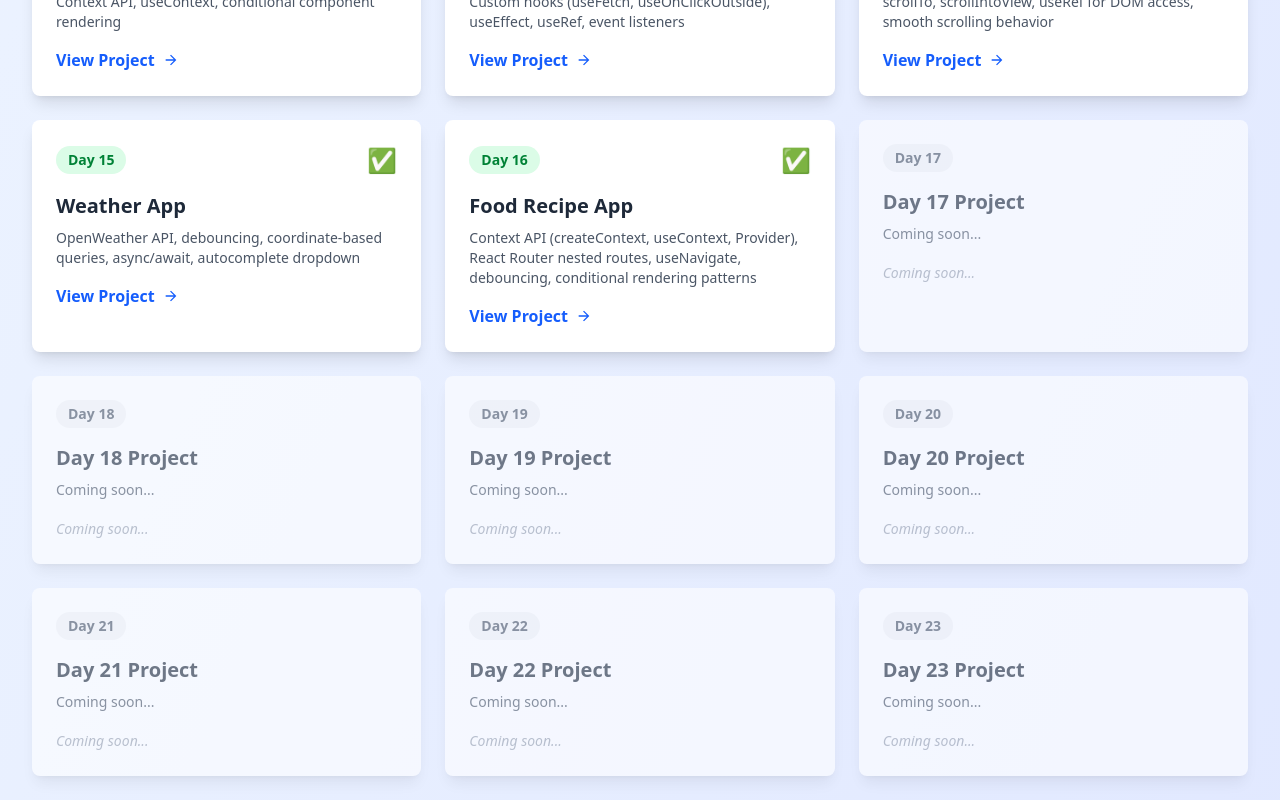
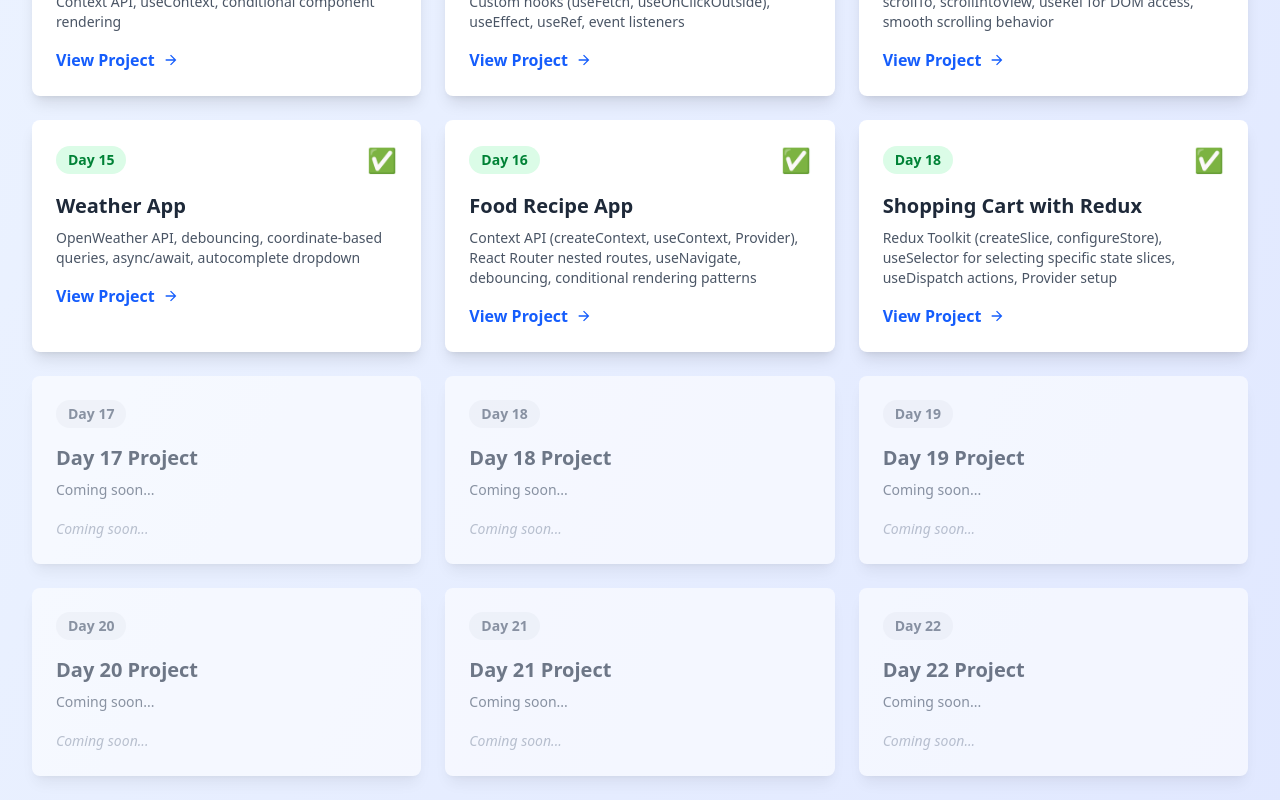
Before and after one commit to ITx-prash/react-journey, a React (Vite) app: page / in a window 1280 px wide. Shown: the part 1460-2260 px from the top of the page. Built offline with nearby package versions, Linux system fonts and the light colour scheme.

Commit message:
feat: add Shopping Cart with Redux integration and routing

```diff
--- a/src/App.jsx
+++ b/src/App.jsx
@@ -23,6 +23,11 @@ import RecipeHome from "./projects/Day16/17-Food-Recipe/pages/RecipeHome";
 import Favourites from "./projects/Day16/17-Food-Recipe/pages/Favourites";
 import RecipeDetails from "./projects/Day16/17-Food-Recipe/pages/RecipeDetails";
 import GlobalState from "./projects/Day16/17-Food-Recipe/context";
+import Homepage from "./projects/Day18-ShoppingCartRedux/pages/Homepage";
+import Navbar from "./projects/Day18-ShoppingCartRedux/components/Navbar";
+import CartPage from "./projects/Day18-ShoppingCartRedux/pages/CartPage";
+import { Provider } from "react-redux";
+import store from "./projects/Day18-ShoppingCartRedux/store";
 
 const App = () => {
   return (
@@ -197,6 +202,34 @@ const App = () => {
             </GlobalState>
           }
         />
+        <Route
+          path="/day18-shopping/*"
+          element={
+            <Provider store={store}>
+              <Routes>
+                <Route
+                  index
+                  element={
+                    <>
+                      {/* <Navbar /> */}
+                      <Homepage />
+                    </>
+                  }
+                />
+
+                <Route
+                  path="cart"
+                  element={
+                    <>
+                      {/* <Navbar /> */}
+                      <CartPage />
+                    </>
+                  }
+                />
+              </Routes>
+            </Provider>
+          }
+        />
       </Routes>
     </Router>
   );
--- a/src/components/Home.jsx
+++ b/src/components/Home.jsx
@@ -139,7 +139,15 @@ const Home = () => {
       path: "/day16-FoodRecipe",
       completed: true,
     },
-    ...Array.from({ length: 14 }, (_, i) => ({
+    {
+      day: 18,
+      title: "Shopping Cart with Redux",
+      description:
+        "Redux Toolkit (createSlice, configureStore), useSelector for selecting specific state slices, useDispatch actions, Provider setup",
+      path: "/day18-shopping",
+      completed: true,
+    },
+    ...Array.from({ length: 12 }, (_, i) => ({
       day: i + 17,
       title: `Day ${i + 17} Project`,
       description: "Coming soon...",
```
